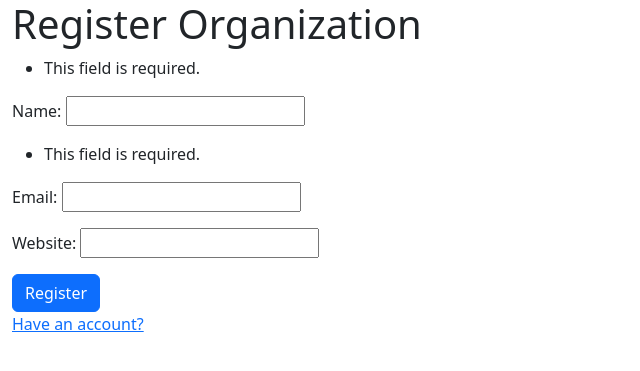
After one commit to MeJaM35/Recruitement-Management-System--Django, a Django app: page /organization/register in a window 1280 px wide. The commit adds this page. Shown: the top 371 px of the page, without its empty margins (0-640 px from the left). Run offline with Django 4.2, Linux system fonts and the light colour scheme.

Commit message:
organizations and admin user added

```diff
--- a/base/forms.py
+++ b/base/forms.py
@@ -1,6 +1,6 @@
 from django import forms
 from django.forms import ModelForm
-from .models import User, Applicant, Edu, Exp
+from .models import User, Applicant, Edu, Exp, Organization
 from django.contrib.auth.forms import UserCreationForm
 
 
@@ -34,3 +34,16 @@ class ExpForm(ModelForm):
     class Meta:
         model = Exp
         fields = ['role', 'company', 'start_date', 'end_date'  ]
+
+
+class OrgForm(ModelForm):
+    class Meta:
+        model = Organization
+        fields = ['name', 'email', 'website'  ]
+
+
+class AdminForm(UserCreationForm):
+
+    class Meta:
+        model = User
+        fields = ['first_name', 'last_name', 'password1', 'password2']
--- a/base/models.py
+++ b/base/models.py
@@ -78,7 +78,7 @@ class Recruiter(models.Model):
 class Organization(models.Model):
     name = models.CharField(max_length=50, null=True)
     logo = models.ImageField(upload_to='pfps', null=True, blank=True, default='default.jpg')
-    admin = models.ForeignKey(User, null=True, on_delete=models.CASCADE)
+    admin = models.ForeignKey(User, blank=True, null=True, on_delete=models.CASCADE)
     email = models.EmailField(null=True, unique=True)
     website = models.URLField(null=True, blank=True)
     recruiters = models.ManyToManyField(Recruiter, blank=True, related_name='org')
--- a/base/urls.py
+++ b/base/urls.py
@@ -16,6 +16,9 @@ urlpatterns = [
     path('applicant/edit-details/<str:pk>/', views.user_edit, name='user-edit'),
     path('applicant/view-profile', views.view_profile, name='view-profile'),
 
+    path('organization/register', views.register_org, name='register-org'),
+    path('organization/admin/register/<str:pk>', views.register_admin, name='register-admin'),
+
 
 
     path('contact',views.contact, name='contact'),
--- a/base/views.py
+++ b/base/views.py
@@ -1,11 +1,54 @@
 import email
 from django.shortcuts import render, redirect
-from .models import User, Applicant, Skill, Edu, Exp
-from .forms import UserSignUpForm, ApplicantForm, ProfileForm, EduForm, ExpForm
+from .models import User, Applicant, Skill, Edu, Exp, Organization
+from .forms import UserSignUpForm, ApplicantForm, ProfileForm, EduForm, ExpForm, OrgForm, AdminForm
 from django.contrib import messages
 from django.contrib.auth import login, logout , authenticate
 from django.contrib.auth.decorators import login_required
 from django.http import HttpResponseRedirect
+
+
+
+def register_org(request):
+    if request.user.is_authenticated:
+        return redirect('home')
+    form = OrgForm(request.POST)
+    if request.method == 'POST':
+        if form.is_valid():
+            org = form.save()
+            return redirect('register-admin', org.id)
+
+    context = {
+        'form' : form,
+    }
+
+    return render(request, 'base/org_create.html', context)
+
+
+def register_admin(request,pk):
+    form = AdminForm(request.POST)
+    if request.user.is_authenticated:
+        return redirect('home')
+    org = Organization.objects.get(id=pk)
+    if form.is_valid():
+            user = form.save(commit=False)
+            user.is_applicant = False
+            user.email = org.email
+            user.username = org.name+"_admin"
+            user.save()
+            org.admin = user
+            org.is_activated = True
+            org.save()
+            login(request, user)
+            return redirect('home')
+
+
+    context = {
+       'form': form,
+    }
+
+    return render(request, 'base/admin-register.html', context)
+
 
 
 
--- /dev/null
+++ b/templates/base/org_create.html
@@ -0,0 +1,21 @@
+{% extends 'base.html' %}
+
+
+{% block content %}
+
+<div class="container-fluid">
+
+<h1> Register Organization </h1>
+
+    <form method='POST'>
+        {% csrf_token %}
+        {{form.as_p}}
+
+        <button type='submit' class="btn btn-primary"> Register </button>
+    </form>
+
+    <a href="{% url 'login' %}"> Have an account? </a>
+
+
+</div>
+{% endblock %}
--- a/templates/header.html
+++ b/templates/header.html
@@ -33,11 +33,15 @@
 
 
             <li class="nav-item dropdown float-right">
+
+              {% if user.is_applicant %}
               <a
                 class="nav-link d-flex align-items-center"
                href="{% url 'view-profile' %}"
 
               >
+
+              {% endif %}
                 <img
                   src="{{request.user.pfp.url}}"
                   class="rounded-circle"
```
Also changed, not shown: templates/base/admin-register.html (added, +21 -0 lines), templates/base/home.html (+10 -0 lines).
